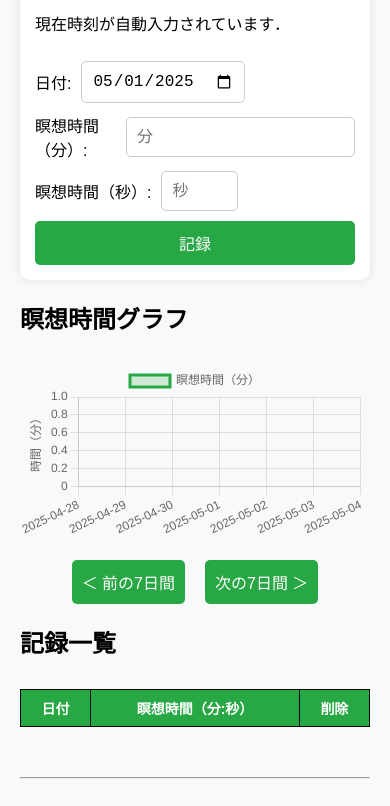
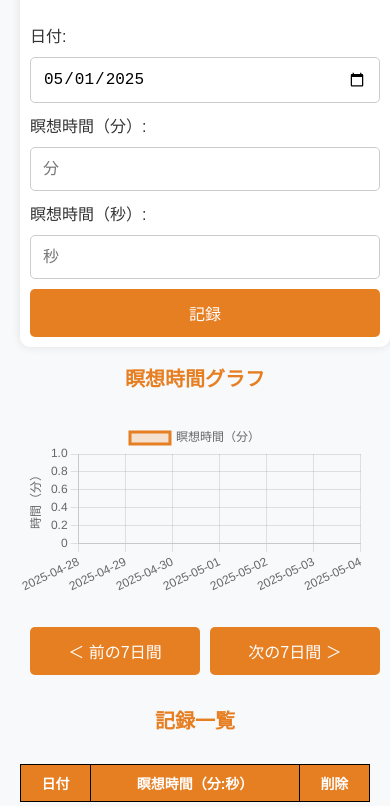
Before and after one commit to kasaisusumu/meisou, a plain HTML site: page index.html in a window 390 px wide. Shown: the part 129-935 px from the top of the page. Drawn offline with nearby package versions, Linux system fonts and the light colour scheme.

Commit message:
Update index.html

```diff
--- a/index.html
+++ b/index.html
@@ -11,69 +11,71 @@
       padding: 20px;
       background-color: #f8f9fa;
     }
-    h1 {
+    h1, h2 {
       text-align: center;
+      color: #e67e22; /* オレンジ色 */
     }
     form {
       display: flex;
       flex-direction: column;
       gap: 10px;
-      max-width: 400px;
+      max-width: 500px;
       margin: 0 auto;
       background: white;
-      padding: 15px;
+      padding: 20px;
       border-radius: 10px;
       box-shadow: 0 0 10px rgba(0,0,0,0.1);
     }
     label {
-      display: flex;
-      flex-direction: column;
       font-size: 16px;
+      color: #333;
     }
     input, button {
-      padding: 10px;
+      padding: 12px;
       font-size: 16px;
       border-radius: 5px;
       border: 1px solid #ccc;
+      width: 100%;
+      box-sizing: border-box;
     }
     button {
-      background-color: #28a745;
+      background-color: #e67e22; /* オレンジ色 */
       color: white;
       border: none;
       cursor: pointer;
     }
     button:hover {
-      background-color: #218838;
+      background-color: #d35400; /* 濃いオレンジ色 */
     }
     .table-container, .chart-container {
       margin-top: 30px;
       overflow-x: auto;
+      max-width: 100%;
     }
     table {
       width: 100%;
       border-collapse: collapse;
       background: white;
+      font-size: 14px;
     }
     th, td {
       border: 1px solid #000;
       padding: 8px;
       text-align: center;
-      font-size: 14px;
     }
     th {
-      background-color: #28a745;
+      background-color: #e67e22; /* オレンジ色 */
       color: white;
     }
     .delete-btn {
-      background-color: #dc3545;
+      background-color: #c0392b; /* 赤色 */
       color: white;
       border: none;
       padding: 5px 10px;
-      font-size: 14px;
       cursor: pointer;
     }
     .delete-btn:hover {
-      background-color: #c82333;
+      background-color: #e74c3c; /* 明るい赤 */
     }
     footer {
       margin-top: 50px;
@@ -84,16 +86,27 @@
     footer hr {
       margin: 30px 0;
     }
-    .form-row {
-      display: flex;
-      align-items: center;
-      gap: 10px;
-    }
     .navigate-buttons {
       display: flex;
       justify-content: center;
-      gap: 20px;
-      margin-top: 20px;
+      gap: 10px;
+      margin: 20px 0;
+      flex-wrap: wrap;
+    }
+    .navigate-buttons button {
+      flex: 1 1 120px;
+      padding: 12px;
+      font-size: 16px;
+    }
+
+    @media screen and (max-width: 600px) {
+      form, .navigate-buttons {
+        width: 100%;
+        padding: 10px;
+      }
+      h1, h2 {
+        font-size: 20px;
+      }
     }
   </style>
   <script src="https://cdn.jsdelivr.net/npm/chart.js"></script>
@@ -102,20 +115,14 @@
   <h1>瞑想時間記録</h1>
   <form id="meditation-form">
     <p>現在時刻が自動入力されています．</p>
-    <div class="form-row">
     <label for="meditation-date">日付:</label>
     <input type="date" id="meditation-date" required />
-    </div>
 
-    <div class="form-row">
     <label for="meditation-time-minutes">瞑想時間（分）:</label>
     <input type="number" id="meditation-time-minutes" required min="0" placeholder="分" />
-    </div>
 
-    <div class="form-row">
     <label for="meditation-time-seconds">瞑想時間（秒）:</label>
     <input type="number" id="meditation-time-seconds" required min="0" max="59" placeholder="秒" />
-    </div>
 
     <button type="submit">記録</button>
   </form>
@@ -152,38 +159,29 @@
   <script>
     function getTodayString() {
       const today = new Date();
-    const yyyy = today.getFullYear();
-    const mm = String(today.getMonth() + 1).padStart(2, '0');
-    const dd = String(today.getDate()).padStart(2, '0');
-    return `${yyyy}-${mm}-${dd}`;
+      return today.toISOString().split('T')[0];
     }
 
-  let meditationData = JSON.parse(localStorage.getItem('meditationData')) || {};
+    function getCurrentStartDate() {
+      const today = new Date();
+      const day = today.getDay();
+      const diff = today.getDate() - day + (day === 0 ? -6 : 1);
+      today.setDate(diff);
+      return today.toISOString().split('T')[0];
+    }
+
+    const meditationData = JSON.parse(localStorage.getItem('meditationData')) || {};
     let currentStartDate = getCurrentStartDate();
 
     document.getElementById('meditation-date').value = getTodayString();
 
-  function getCurrentStartDate() {
-    const today = new Date();
-    const day = today.getDay();
-    const diff = today.getDate() - day + (day === 0 ? -6 : 1); // 月曜日開始
-    today.setDate(diff);
-    return today;
-  }
-
-  function formatDate(date) {
-    const yyyy = date.getFullYear();
-    const mm = String(date.getMonth() + 1).padStart(2, '0');
-    const dd = String(date.getDate()).padStart(2, '0');
-    return `${yyyy}-${mm}-${dd}`;
-  }
-
     function getWeekData(startDate) {
+      const start = new Date(startDate);
       const weekData = {};
       for (let i = 0; i < 7; i++) {
-      const date = new Date(startDate);
-      date.setDate(startDate.getDate() + i);
-      const formattedDate = formatDate(date);
+        const date = new Date(start);
+        date.setDate(start.getDate() + i);
+        const formattedDate = date.toISOString().split('T')[0];
         weekData[formattedDate] = meditationData[formattedDate] || null;
       }
       return weekData;
@@ -195,11 +193,13 @@
       logTable.innerHTML = '';
       for (const date in weekData) {
         if (weekData[date]) {
-        logTable.innerHTML += `<tr>
+          logTable.innerHTML += `
+            <tr>
               <td>${date}</td>
               <td>${weekData[date]}</td>
               <td><button class="delete-btn" onclick="deleteRecord('${date}')">削除</button></td>
-        </tr>`;
+            </tr>
+          `;
         }
       }
       updateChart(weekData);
@@ -225,8 +225,8 @@
           datasets: [{
             label: '瞑想時間（分）',
             data: times,
-          borderColor: '#28a745',
-          backgroundColor: '#28a74533',
+            borderColor: '#e67e22', /* オレンジ色 */
+            backgroundColor: '#e67e2233',
             fill: true,
             tension: 0.1
           }]
@@ -243,8 +243,7 @@
                   const rawMinutes = context.raw;
                   const minutes = Math.floor(rawMinutes);
                   const seconds = Math.round((rawMinutes - minutes) * 60);
-                const label = `${minutes}分${seconds.toString().padStart(2, '0')}秒`;
-                return `瞑想時間: ${label}`;
+                  return `瞑想時間: ${minutes}分${seconds.toString().padStart(2, '0')}秒`;
                 }
               }
             }
@@ -274,31 +273,33 @@
       event.preventDefault();
       const date = document.getElementById('meditation-date').value;
       const minutes = document.getElementById('meditation-time-minutes').value;
-    const seconds = document.getElementById('meditation-time-seconds').value;
+      const seconds = document.getElementById('meditation-time-seconds').value.padStart(2, '0');
 
       if (meditationData[date]) {
         const confirmOverwrite = confirm("この日の記録はすでに存在します。上書きしますか？");
         if (!confirmOverwrite) return;
       }
 
-    const time = `${parseInt(minutes)}:${seconds.toString().padStart(2, '0')}`;
-    meditationData[date] = time;
+      meditationData[date] = `${parseInt(minutes)}:${seconds}`;
       localStorage.setItem('meditationData', JSON.stringify(meditationData));
       updateTable();
     });
 
     document.getElementById('prevWeekBtn').addEventListener('click', () => {
-    currentStartDate.setDate(currentStartDate.getDate() - 7);
+      const start = new Date(currentStartDate);
+      start.setDate(start.getDate() - 7);
+      currentStartDate = start.toISOString().split('T')[0];
       updateTable();
     });
 
     document.getElementById('nextWeekBtn').addEventListener('click', () => {
-    currentStartDate.setDate(currentStartDate.getDate() + 7);
+      const start = new Date(currentStartDate);
+      start.setDate(start.getDate() + 7);
+      currentStartDate = start.toISOString().split('T')[0];
       updateTable();
     });
 
     updateTable();
   </script>
-
 </body>
 </html>
```
Lines whose indentation alone changed are shown as unchanged.
